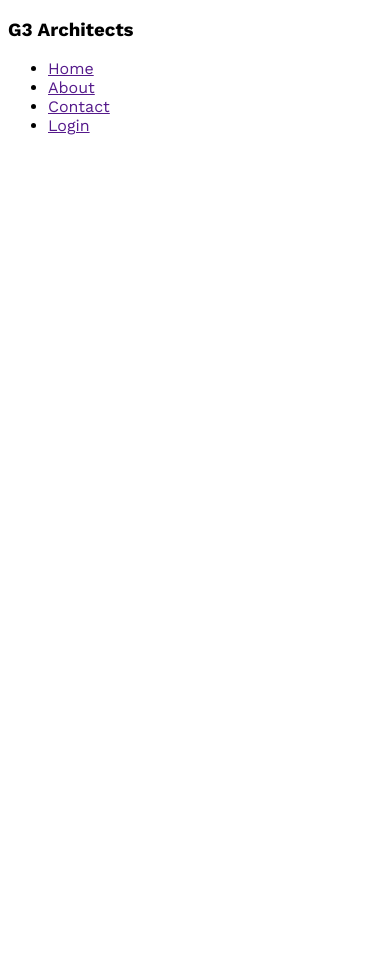
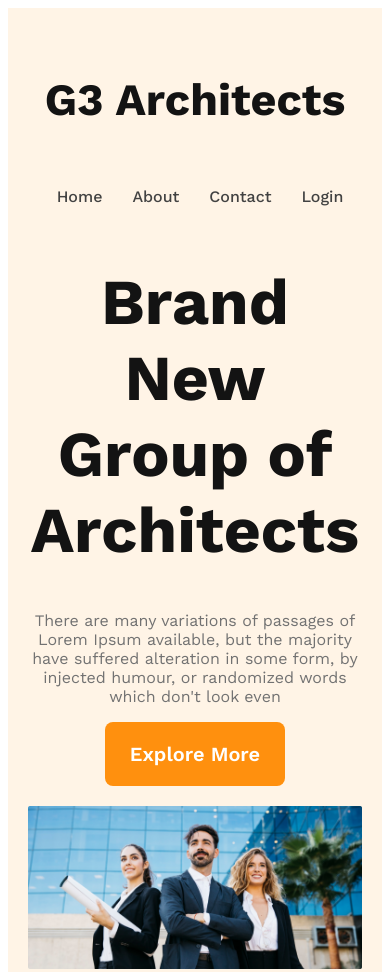
Before and after one commit to zahurul-islam803/g3-architects-website, a plain HTML site: page index.html in a window 390 px wide. Shown: the top 972 px of the page. Before the commit the page ends 844 px from the top, so only its background shows below. Drawn offline with nearby package versions, Linux system fonts and the light colour scheme; a web font is replaced by a local one.

Commit message:
finished header section with responsive

```diff
--- a/index.html
+++ b/index.html
@@ -1,16 +1,17 @@
 <!DOCTYPE html>
 <html lang="en">
   <head>
-  <meta charset="UTF-8">
-  <meta name="viewport" content="width=device-width, initial-scale=1.0">
+    <meta charset="UTF-8" />
+    <meta name="viewport" content="width=device-width, initial-scale=1.0" />
     <title>G3 Architects</title>
     <!-- Custom CSS Link -->
-  <link rel="stylesheet" href="styles/architect.css">
+    <link rel="stylesheet" href="styles/architect.css" />
   </head>
   <body>
     <header>
+      <!-- Nav Section here -->
       <nav>
-      <h3>G3 Architects</h3>
+        <h3 class="nav-title">G3 Architects</h3>
         <ul>
           <li><a href="">Home</a></li>
           <li><a href="">About</a></li>
@@ -18,12 +19,21 @@
           <li><a href="">Login</a></li>
         </ul>
       </nav>
+      <!-- Banner section here -->
+      <div class="banner">
+        <div class="banner-content">
+          <h1 class="banner-title">Brand New Group of Architects</h1>
+          <p class="banner-desc">
+            There are many variations of passages of Lorem Ipsum available, but
+            the majority have suffered alteration in some form, by injected
+            humour, or randomized words which don't look even
+          </p>
+          <button class="btn-primary">Explore More</button>
+        </div>
+        <img src="./images/banner.png" alt="" />
+      </div>
     </header>
-  <main>
-
-  </main>
-  <footer>
-
-  </footer>
+    <main></main>
+    <footer></footer>
   </body>
 </html>
--- a/styles/architect.css
+++ b/styles/architect.css
@@ -1,6 +1,83 @@
 /* work sans google fonts from google fonts */
 @import url("https://fonts.googleapis.com/css2?family=Lato:wght@400;700&family=Shantell+Sans:wght@300&family=Work+Sans:wght@400;500;600;700;800&display=swap");
 
+/* Common CSS */
 * {
   font-family: "Work Sans", sans-serif;
 }
+.btn-primary {
+  border-radius: 8px;
+  color: #FFF;
+  font-size: 1.25rem;
+  font-weight: 600;
+  cursor: pointer;
+  border: 0;
+  background: #ff900e;
+  padding: 20px 25px;
+}
+/* Header Related CSS */
+header {
+  background: rgba(255, 144, 14, 0.1);
+  padding: 50px 240px;
+}
+nav {
+  display: flex;
+  justify-content: space-between;
+  align-items: center;
+}
+nav > ul {
+  display: flex;
+}
+nav li {
+  list-style: none;
+  margin-right: 30px;
+  font-weight: 500;
+  font-size: 1rem;
+}
+nav li a {
+  text-decoration: none;
+  color: #424242;
+}
+.nav-title {
+  font-size: 2.8rem;
+  font-weight: 700;
+  color: #131313;
+}
+/* Banner Related CSS */
+.banner-content {
+  max-width: 800px;
+  text-align: center;
+  margin: 0 auto;
+}
+.banner-title {
+  font-size: 4rem;
+  font-weight: 700;
+  color: #131313;
+}
+.banner-desc {
+  color: #727272;
+}
+.banner img{
+  margin-top: 20px;
+  width: 100%;
+}
+
+/* Responsive related CSS */
+/*  Responsive for Mobile Device */
+@media screen and (max-width: 576px) {
+  header{
+    padding: 20px;
+  }
+  nav{
+    flex-direction: column;
+  }
+}
+/*  Responsive for Medium or Tablet Devices */
+@media screen and (min-width: 577px) and (max-width: 960px) {
+  header{
+    padding: 50px;
+  }
+  nav{
+    flex-direction: column;
+  }
+}
```
Lines whose indentation alone changed are shown as unchanged.
